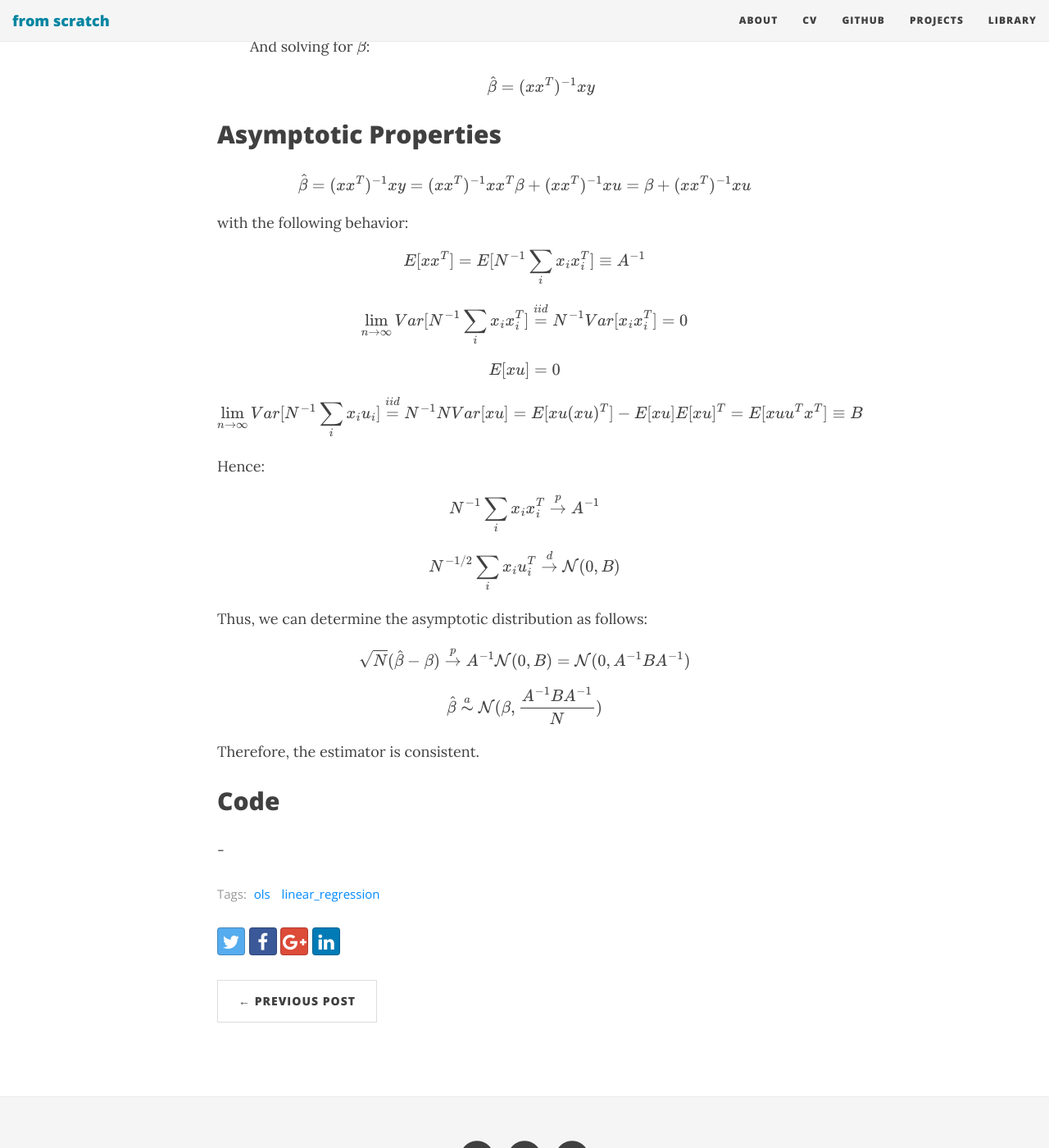
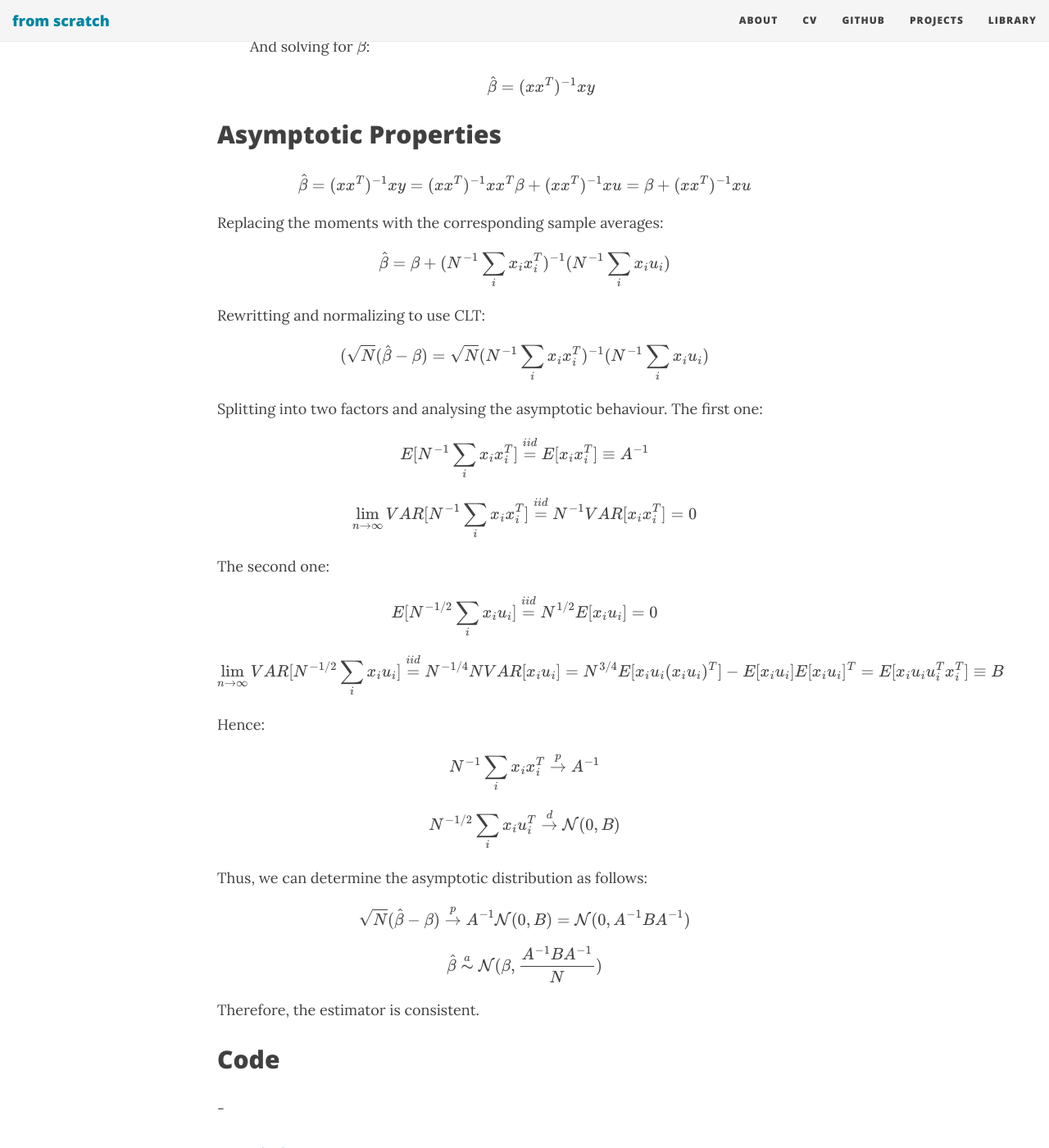
Before and after one commit to stgrmks/stgrmks.github.io, a Jekyll site: the page built from _posts/2018-06-05-linear-regression.md, in a window 1280 px wide and 1400 px high, scrolled down 1346 px. Shown: the whole window at 82% size. Built offline with Jekyll 4.4.1, drawn with Linux system fonts in a browser that asks for light colours; nearby versions of some CDN libraries; formulas are drawn with MathJax 3.

Commit message:
ols update

```diff
--- a/_posts/2018-06-05-linear-regression.md
+++ b/_posts/2018-06-05-linear-regression.md
@@ -39,11 +39,16 @@ And solving for $$\beta$$:
 
 ## Asymptotic Properties
 \\[\hat{\beta} = (xx^T)^{-1}xy = (xx^T)^{-1}xx^T \beta + (xx^T)^{-1}xu = \beta + (xx^T)^{-1}xu\\]
-with the following behavior:
-\\[E[xx^T] = E[N^{-1} \sum_i x_i x_i^T] \equiv A^{-1} \\]
-\\[\lim \limits_{n \rightarrow \infty}  Var[N^{-1} \sum_i x_i x_i^T] \overset{iid}{=} N^{-1} Var[x_i x_i^T] = 0\\]
-\\[E[xu] = 0 \\]
-\\[\lim \limits_{n \rightarrow \infty}  Var[N^{-1} \sum_i x_i u_i] \overset{iid}{=}N^{-1}NVar[xu] = E[xu(xu)^T] - E[xu] E[xu]^T = E[xu u^T x^T] \equiv B \\]
+Replacing the moments with the corresponding sample averages:
+\\[\hat{\beta} = \beta + (N^{-1} \sum_i x_i x_i^T)^{-1}(N^{-1} \sum_i x_i u_i)\\]
+Rewritting and normalizing to use CLT:
+\\[(\sqrt{N}(\hat{\beta}-\beta) = \sqrt{N}(N^{-1} \sum_i x_i x_i^T)^{-1}(N^{-1} \sum_i x_i u_i)\\]
+Splitting into two factors and analysing the asymptotic behaviour. The first one:
+\\[E[N^{-1} \sum_i x_i x_i^T] \overset{iid}{=} E[x_i x_i^T] \equiv A^{-1} \\]
+\\[\lim \limits_{n \rightarrow \infty}  VAR[N^{-1} \sum_i x_i x_i^T] \overset{iid}{=} N^{-1} VAR[x_i x_i^T] = 0\\]
+The second one:
+\\[E[N^{-1/2} \sum_i x_i u_i] \overset{iid}{=} N^{1/2} E[x_i u_i] = 0 \\]
+\\[\lim \limits_{n \rightarrow \infty}  VAR[N^{-1/2} \sum_i x_i u_i] \overset{iid}{=}N^{-1/4}NVAR[x_i u_i] = N^{3/4}E[x_i u_i (x_i u_i)^T] - E[x_i u_i] E[x_i u_i]^T = E[x_i u_i u_i^T x_i^T] \equiv B \\]
 Hence:
 \\[N^{-1} \sum_i x_i x_i^T  \overset{p}{\to} A^{-1}\\]
 \\[N^{-1/2} \sum_i x_i u_i^T  \overset{d}{\to} \mathcal{N}(0,B)\\]
```
